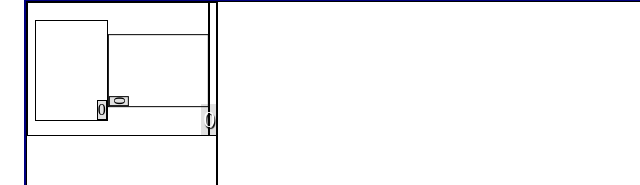
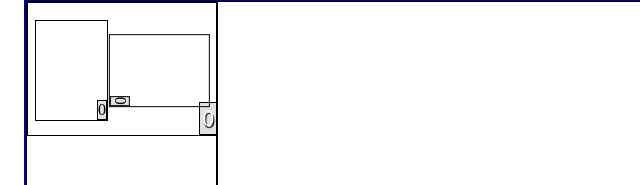
Before and after one commit to SteevoMcUltraCool/OnePieceCustomBattle, a plain HTML site: page gameRoom/index.html in a window 1280 px wide. Shown: the part 414-599 px from the top of the page, 0-640 px from the left. Drawn offline with Linux system fonts and the light colour scheme; a script that the page names is missing.

Commit message:
Update index.html

```diff
--- a/gameRoom/index.html
+++ b/gameRoom/index.html
@@ -23,7 +23,7 @@
                 <div class="donRealArea" id="bird">
                     <div class="DONCard"><div class="count">0</div></div>
                     <div class="DONCard rested"><div class="count">0</div></div>
-                    <div><div class="count" style="border:none"><p>0</p></div></div>
+                    <div style="border:none"><div class="count"><p>0</p></div></div>
                 </div>
            </div>
             <div id="bCharacterArea">
```
